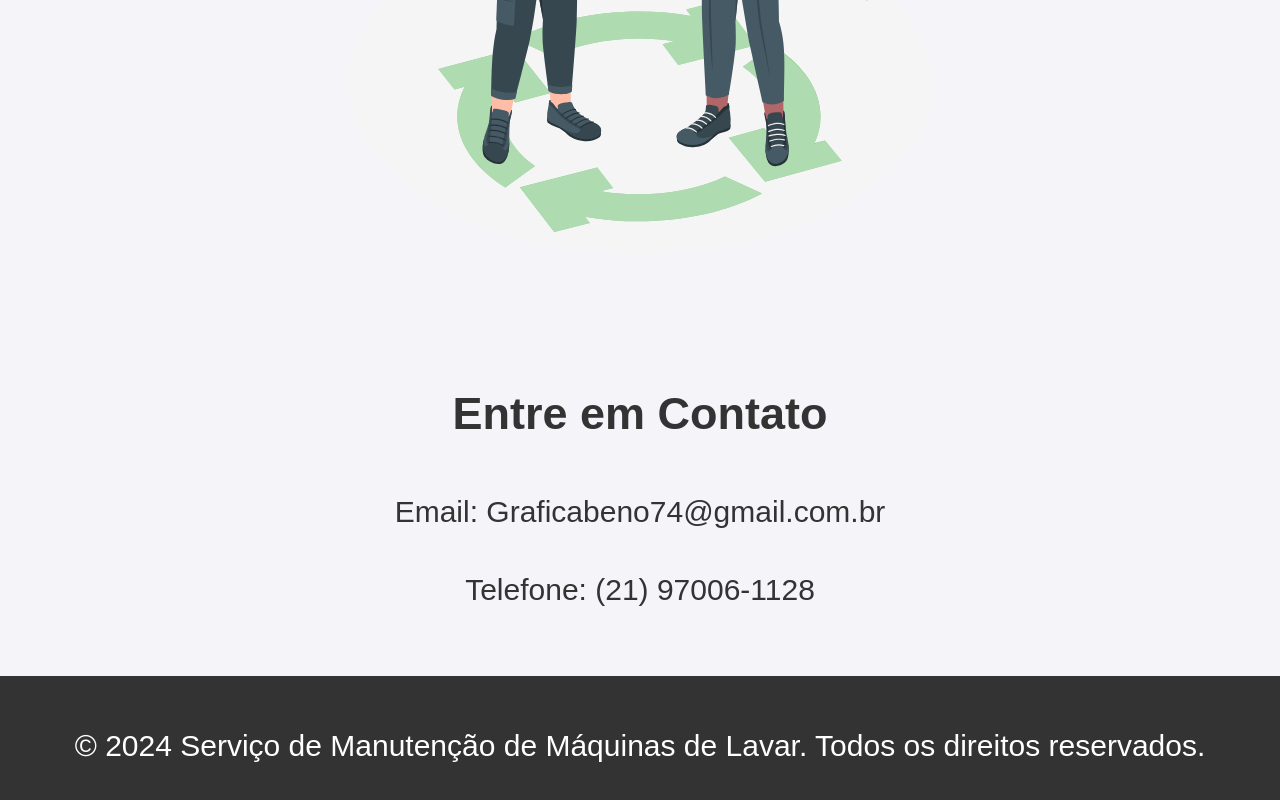
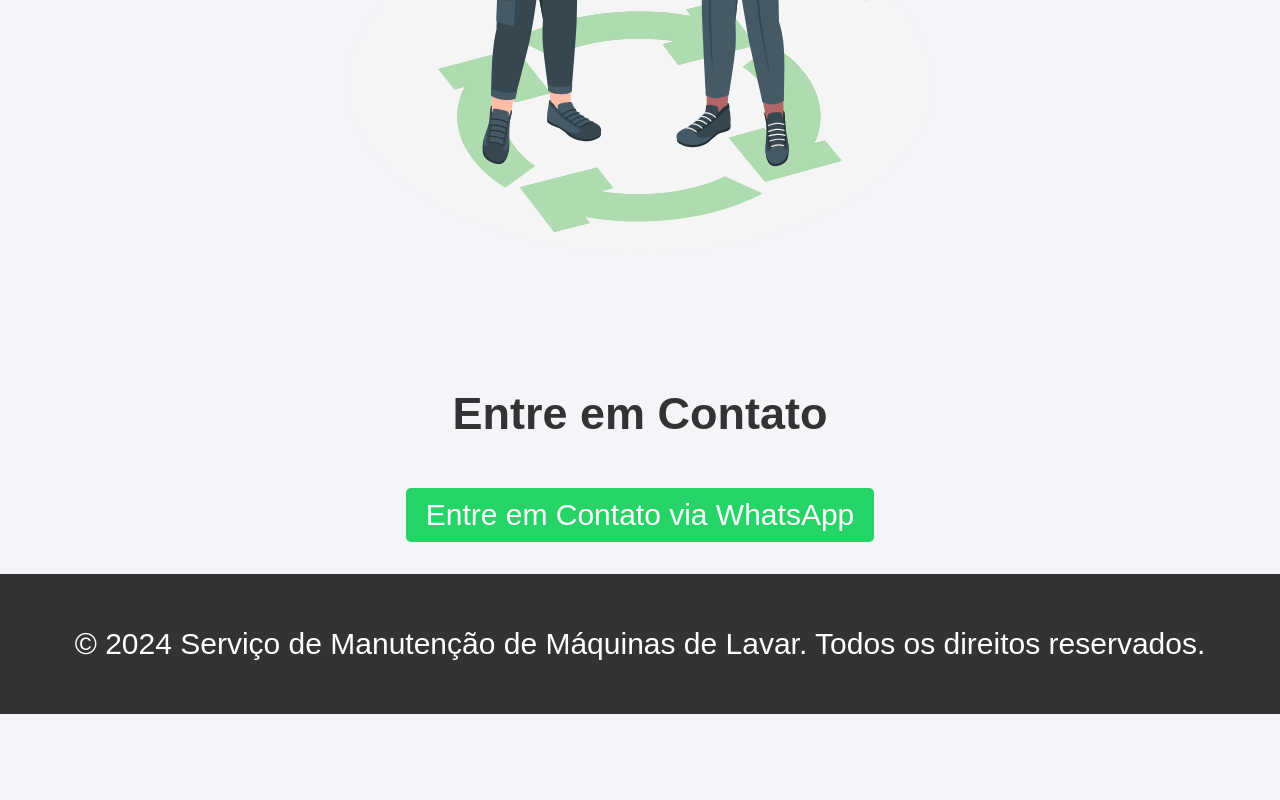
Before and after one commit to DeltaJes/Ricardo, a plain HTML site: page index.html in a window 1280 px wide. Shown: the part 2302-3102 px from the top of the page. After the commit the page ends 3016 px from the top, so only its background shows below. Drawn offline with Linux system fonts and the light colour scheme.

Commit message:
Update index.html
adicionado botão do whatsapp

```diff
--- a/index.html
+++ b/index.html
@@ -45,8 +45,11 @@
 
         <section id="contato" class="section">
             <h2>Entre em Contato</h2>
-            <p>Email: Graficabeno74@gmail.com.br</p>
-            <p>Telefone: (21) 97006-1128</p>
+            <a href="https://wa.me/5521990171852?text=Olá,%20gostaria%20de%20saber%20mais!" target="_blank">
+                <button style="background-color: #25d366; color: white; padding: 10px 20px; border: none; border-radius: 5px; font-size: 30px; cursor: pointer;">
+                    Entre em Contato via WhatsApp
+                </button>
+            </a>
         </section>
     </main>
 
```
